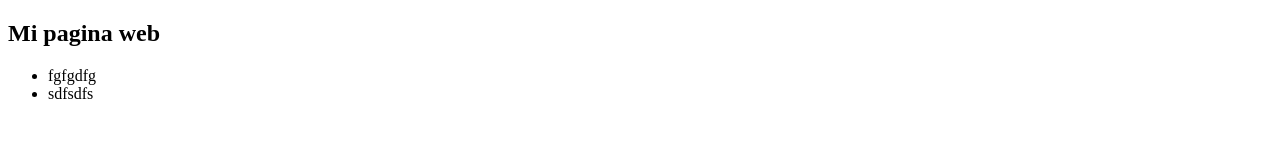
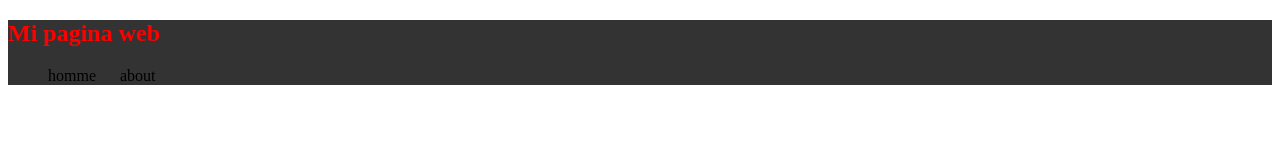
Before and after one commit to Carlos8965/my-fisrt-website-fsj29, a plain HTML site: page index.html in a window 1280 px wide. Drawn offline with Linux system fonts and the light colour scheme.

Commit message:
Agregue un menu de navegacion

```diff
--- a/css/main.css
+++ b/css/main.css
@@ -1,3 +1,17 @@
-*{
+h1{
+  color: red;
+}
 
+nav{
+    background-color: #333;
+    color: #000;
 }
+
+nav ul{
+    list-style: none;
+}
+
+nav ul li{
+    display: inline;
+    margin-right: 20px;
+}
--- a/index.html
+++ b/index.html
@@ -10,8 +10,8 @@
     <nav>
         <h1>Mi pagina web</h1>
         <ul>
-            <li>fgfgdfg</li>
-            <li>sdfsdfs</li>
+            <li>homme</li>
+            <li>about</li>
         </ul>
     </nav>
     <header>
```
